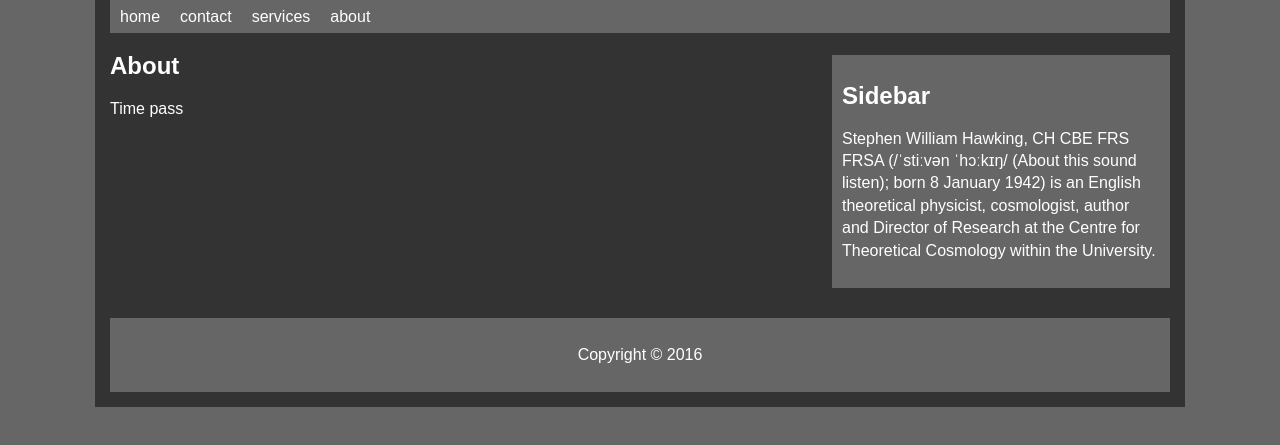
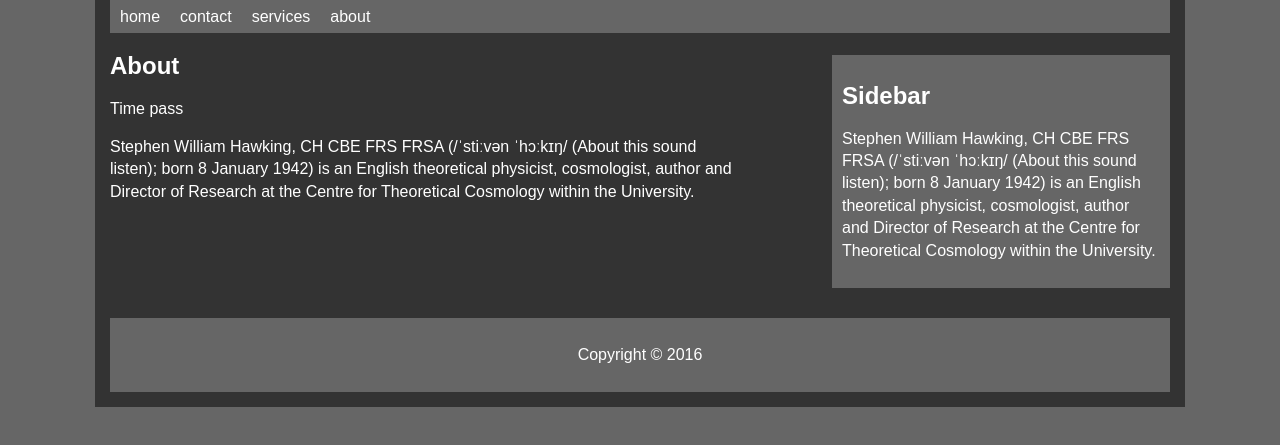
Before and after one commit to kalrashivam/Building-a-simple-template, a plain HTML site: page about.html in a window 1280 px wide. Shown: the part 117-562 px from the top of the page. Drawn offline with Linux system fonts and the light colour scheme.

Commit message:
checking git

```diff
--- a/about.html
+++ b/about.html
@@ -34,6 +34,11 @@
         <div id ="main">
             <h2>About </h2>
           <p>Time pass</p>
+            <p>
+                Stephen William Hawking, CH CBE FRS FRSA (/ˈstiːvən ˈhɔːkɪŋ/ (About this sound listen); born 8 January 1942) is an English
+                theoretical physicist, cosmologist, author and Director of Research at the Centre for Theoretical Cosmology within the
+                University.
+            </p>
 
         </div>
 
```
